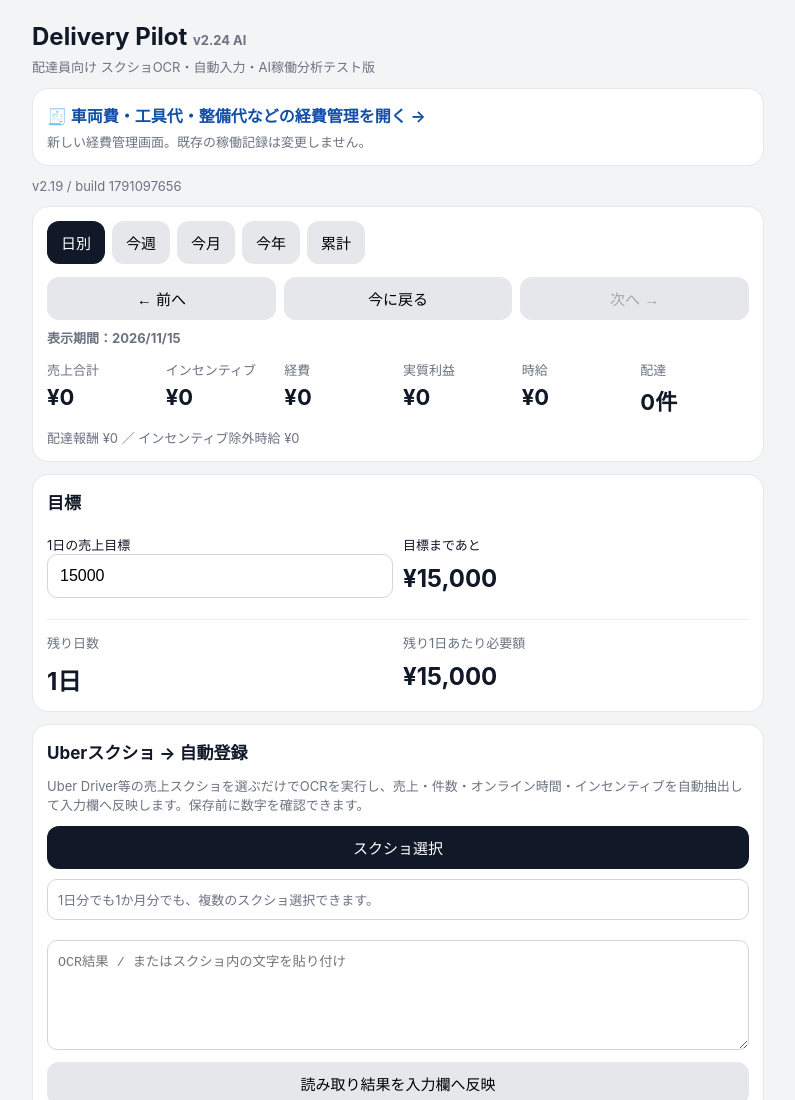
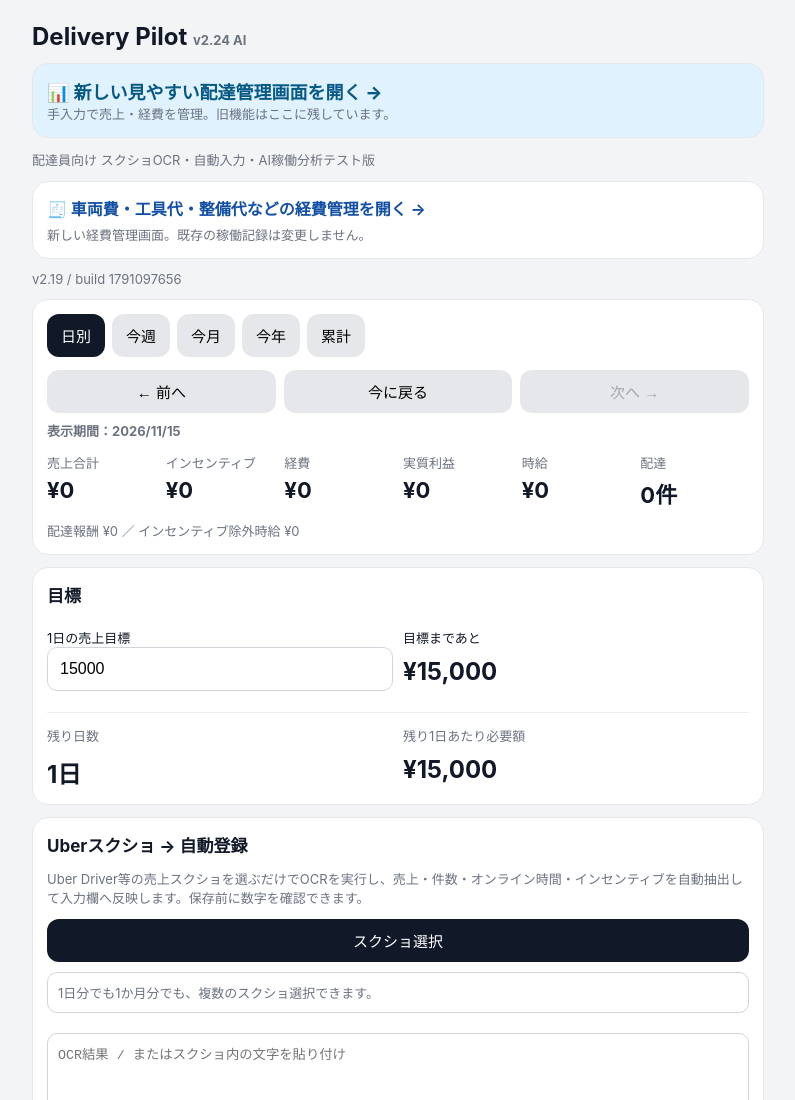
Before and after one commit to t2tetsuya/delivery-pilot, a plain HTML site: page index.html in a window 1280 px wide. Shown: the top 1100 px of the page, without its empty margins (242-1037 px from the left). Drawn offline with Linux system fonts and the light colour scheme.

Commit message:
Add navigation to simplified manual-entry dashboard

```diff
--- a/index.html
+++ b/index.html
@@ -25,7 +25,7 @@ canvas{width:100%;height:180px;border-bottom:1px solid #ddd}
 </style>
 </head>
 <body><main>
-<h1>Delivery Pilot <span class="muted">v2.24 AI</span></h1>
+<h1>Delivery Pilot <span class="muted">v2.24 AI</span></h1><div class="card" style="background:#e0f2fe"><a href="./manage/" style="display:block;text-decoration:none;font-weight:800;color:#075985;font-size:18px">📊 新しい見やすい配達管理画面を開く →</a><div class="muted">手入力で売上・経費を管理。旧機能はここに残しています。</div></div>
 <div class="muted">配達員向け スクショOCR・自動入力・AI稼働分析テスト版</div><div class="card"><a href="./expenses/" style="display:block;text-decoration:none;font-weight:700;color:#1350a5">🧾 車両費・工具代・整備代などの経費管理を開く →</a><div class="muted" style="margin-top:5px">新しい経費管理画面。既存の稼働記録は変更しません。</div></div>
 <div id="updateStatus" class="muted" style="margin-top:6px">v2.19 / build 1791097656</div>
 
```
